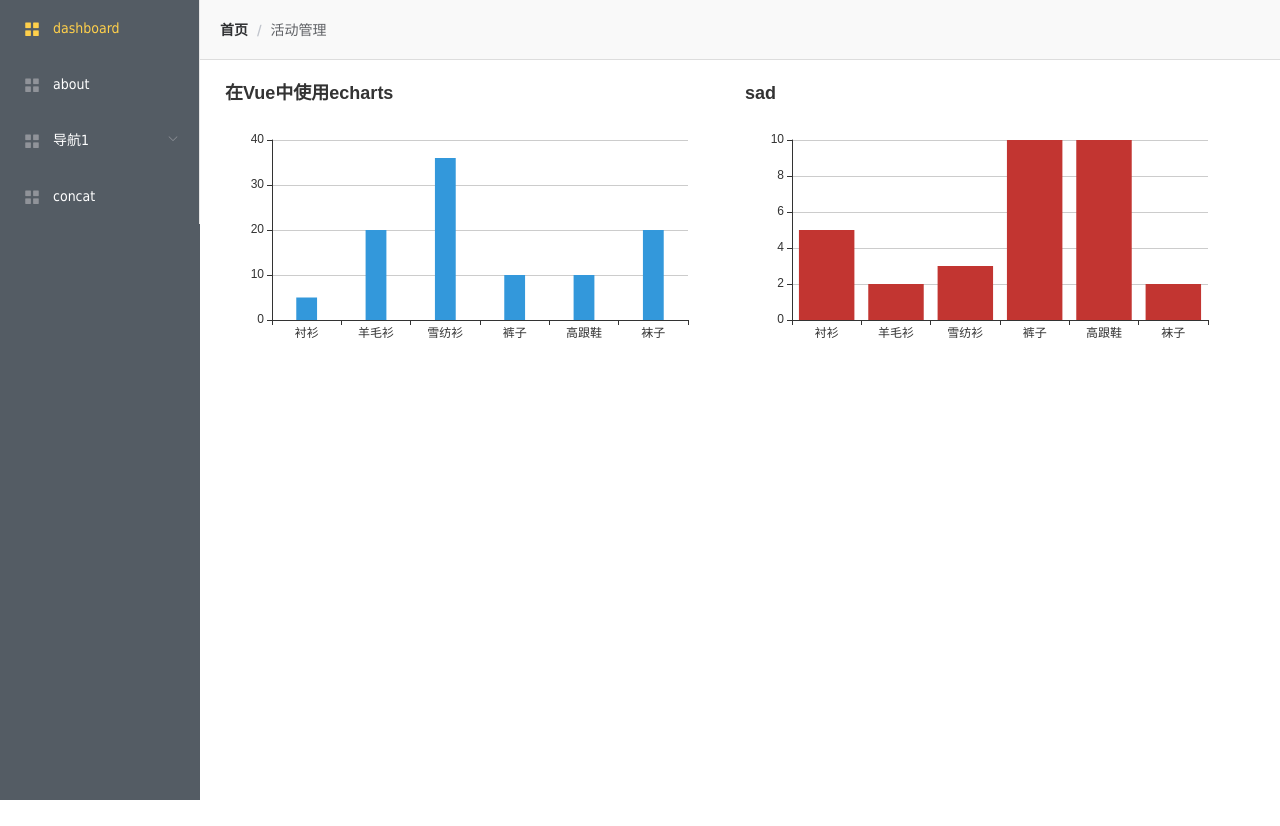
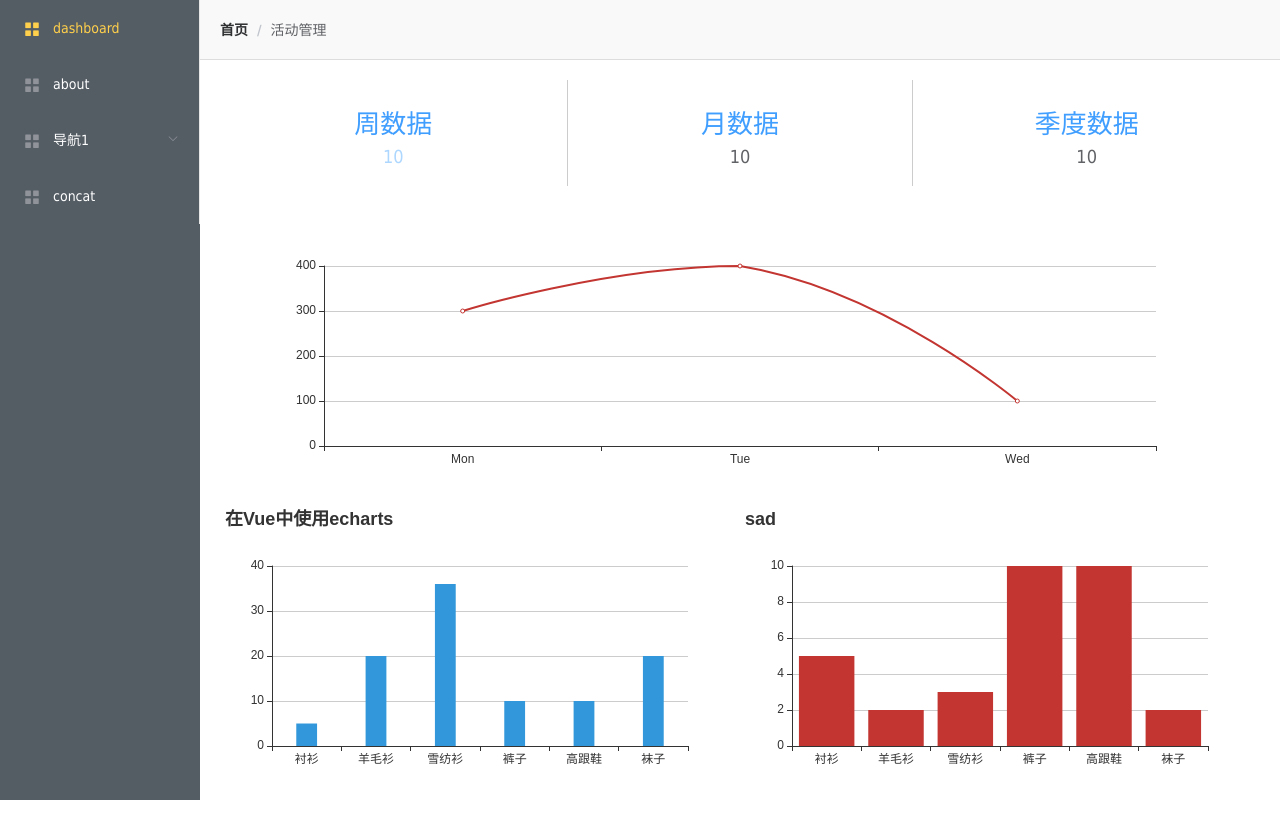
Before and after one commit to BadMooncc/vue-admin-ts, a Vue app: page /#/ in a window 1280 px wide. Both pictures are taken after a click on the item "dashboard". Before the commit the page ends 800 px from the top, so only its background shows below. Built offline with nearby package versions, Linux system fonts and the light colour scheme; the HTML template or start-up script is replaced by a standard one.

Commit message:
增加数据统计

```diff
--- a/mock/common.ts
+++ b/mock/common.ts
@@ -6,12 +6,12 @@ Mock.mock('/api/nav', {
       code: 1,
       active: '4',
       data: [
-        { id: '4',model: 'dashboard', name: 'dashboard', label: 'dashboard', icon: 'menu', link: '/dashboard' },
-        { id: '2',model: 'about', name: 'about', label: 'about', icon: 'menu', link: '/about' },
+        { id: '4',model: 'dashboard', name: 'dashboard', label: 'dashboard', icon: 'menu', link: '/dashboard',meta:{title: '首页',id:'4'} },
+        { id: '2',model: 'about', name: 'about', label: 'about', icon: 'menu', link: '/about',meta:{title: '关于我们',id:'2'} },
         { id: '1',model: 'home',name:'home', label: '导航1', icon: 'menu', link: '' ,children: [
-          {id: '5',model: 'home',name:'home1', label: '导航231', icon: 'menu', link: '/home/home1' }
+          {id: '5',model: 'home',name:'home1', label: '导航231', icon: 'menu', link: '/home/home1',meta:{title: '导航123',id:'5'} }
         ]},
-        { id: '3',model: 'concat', name: 'concat', label: 'concat', icon: 'menu', link: '/concat'}
+        { id: '3',model: 'concat', name: 'concat', label: 'concat', icon: 'menu', link: '/concat',meta:{title: '联系我们',id:'3'}}
       ]
     }
 
--- a/src/components/common/chart.vue
+++ b/src/components/common/chart.vue
@@ -8,18 +8,23 @@
 import { Component, Prop, Vue } from 'vue-property-decorator';
 import Echarts from 'echarts'
 interface config{
-  options: object,
+  options: any,
   width: string,
   height: string
 }
 @Component
 export default class chart extends Vue {
    @Prop() public config!: config;
-   drawLine(){
+   private myChart:any = {}
+   public drawLine(){
         // 基于准备好的dom，初始化echarts实例
-        let myChart = Echarts.init(this.$refs.echarts)
+        this.myChart = Echarts.init(this.$refs.echarts)
         // 绘制图表
-        myChart.setOption(this.config.options);
+        this.myChart.setOption(this.config.options);
+    }
+    public afreshDraw(data:any) {
+      this.config.options.series.data = data
+      this.myChart.setOption(this.config.options);
     }
    mounted() {
       this.drawLine()
--- a/src/router/index.ts
+++ b/src/router/index.ts
@@ -8,7 +8,8 @@ interface routerConf{
   model: string,
   name: string,
   link: string,
-  children: any
+  children: any,
+  meta:object
 }
 import store from '../store'
 Vue.use(Router)
@@ -30,6 +31,11 @@ const Routes = new Router({
     }
   ]
 })
+Routes.beforeEach((to, from, next) => {
+  // ...
+  document.title = to.meta.title || '未知'
+  next()
+})
 // 动态生成路由
 store.dispatch('fetchNav').then((res:object) => {
   store.state.navList.forEach((el:routerConf) => {
@@ -39,6 +45,8 @@ store.dispatch('fetchNav').then((res:object) => {
       children:[
         {
           path: el.link,
+          name: el.name,
+          meta: el.meta,
           component: () => import(`@/views/${el.name}/index.vue`),
         }
       ]
@@ -47,6 +55,8 @@ store.dispatch('fetchNav').then((res:object) => {
       el.children.forEach((item:routerConf) => {
         config.children.push({
           path: item.link,
+          name: item.name,
+          meta: item.meta,
           component: () => import(`@/views/${item.model}/${item.name}.vue`),
         })
       })
--- a/src/views/dashboard/index.vue
+++ b/src/views/dashboard/index.vue
@@ -1,5 +1,36 @@
 <template>
-  <div>
+  <div class="dashboard">
+    <el-row class="section phase">
+      <el-col
+        @click.native="handleClick('1', phaseAll.week)"
+        class="section-item"
+        :class="phaseActive === 'week' ? 'section-item_active':''"
+        :span="8">
+        <p class="section-title">周数据</p>
+        <p class="section-main">10</p>
+      </el-col>
+      <el-col
+        @click.native="handleClick('month', phaseAll.month)"
+        :span="8"
+        class="section-item"
+        :class="phaseActive === 'month' ? 'section-item_active':''">
+        <p class="section-title">月数据</p>
+        <p class="section-main">10</p>
+      </el-col>
+      <el-col
+        @click.native="handleClick('quarter', phaseAll.quarter)"
+        :span="8"
+        class="section-item"
+        :class="phaseActive === 'quarter' ? 'section-item_active':''">
+         <p class="section-title">季度数据</p>
+        <p class="section-main">10</p>
+      </el-col>
+    </el-row>
+    <el-row>
+      <el-col>
+        <echart ref="phase" :config="config3" />
+      </el-col>
+    </el-row>
     <el-row>
       <el-col :span="12">
         <echart :config="config" />
@@ -19,6 +50,17 @@ import echart from "@/components/common/chart.vue";
   }
 })
 export default class About extends Vue {
+  // public _this = this;
+  $refs!:{
+    phase: echart
+  }
+  private phaseActive = 'week';
+  private phaseAll = {
+    week: [300,400,100],
+    month: [600,800,300],
+    quarter: [1000,1800,800]
+  }
+  private phaseData = this.phaseAll.week;
   public config = {
     width: "100%",
     height: "300px",
@@ -55,8 +97,78 @@ export default class About extends Vue {
             }]
         }
   };
+  // 总数据图表
+  public config3 = {
+    width: '100%',
+    height: '300px',
+    options: {
+        tooltip: {},
+        textStyle: '#ccc',
+        xAxis: {
+            nameTextStyle: {
+              color: '#ccc'
+            },
+            type: 'category',
+            data: ['Mon', 'Tue', 'Wed']
+        },
+        yAxis: {
+            type: 'value',
+            nameTextStyle: {
+              color: '#ccc'
+            }
+        },
+        series: [{
+            data: this.phaseData,
+            type: 'line',
+            smooth: true
+        }]
+    }
+  };
+  private handleClick(val:string, data:any) {
+    this.phaseActive = val
+    // this.phaseData = data
+    // this.phaseEl.drawLine()
+    console.log(this.phaseData)
+    console.log(this.$refs.phase.afreshDraw(data), 'this.$refs.phase')
+  }
   mounted() {
 
   }
 }
 </script>
+<style lang="scss" scoped>
+.dashboard {
+  .section-item:nth-child(2) {
+    border-left: 1px solid #ccc;
+    border-right: 1px solid #ccc;
+  }
+  .section-item {
+    padding: 20px 0;
+    margin-bottom: 20px;
+    p{
+      text-align: center;
+    }
+    .section-title {
+      color: #409EFF;
+      font-size: 26px;
+      line-height: 48px;
+    }
+    .section-main {
+      transition: all .2s;
+      font-size: 18px;
+      color: #606266;
+    }
+  }
+  .section-item_active {
+    .section-main {
+      color:#add7ff;
+    }
+  }
+  .section-item:hover{
+    cursor: pointer;
+    .section-main {
+      color: #add7ff;
+    }
+  }
+}
+</style>
```
